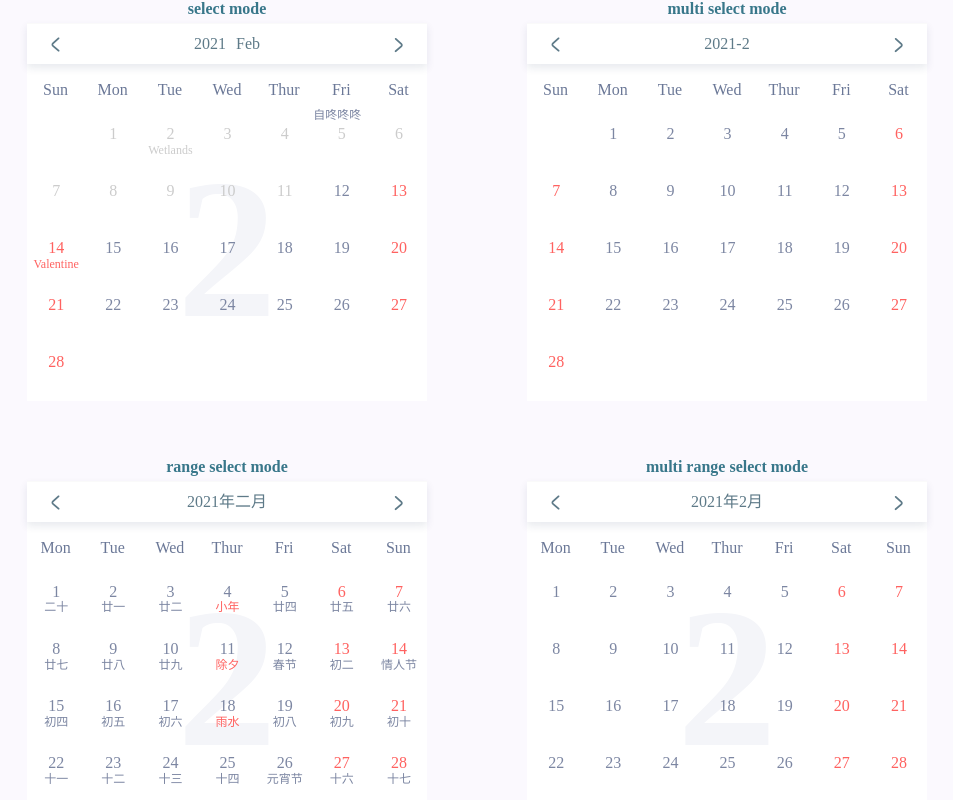
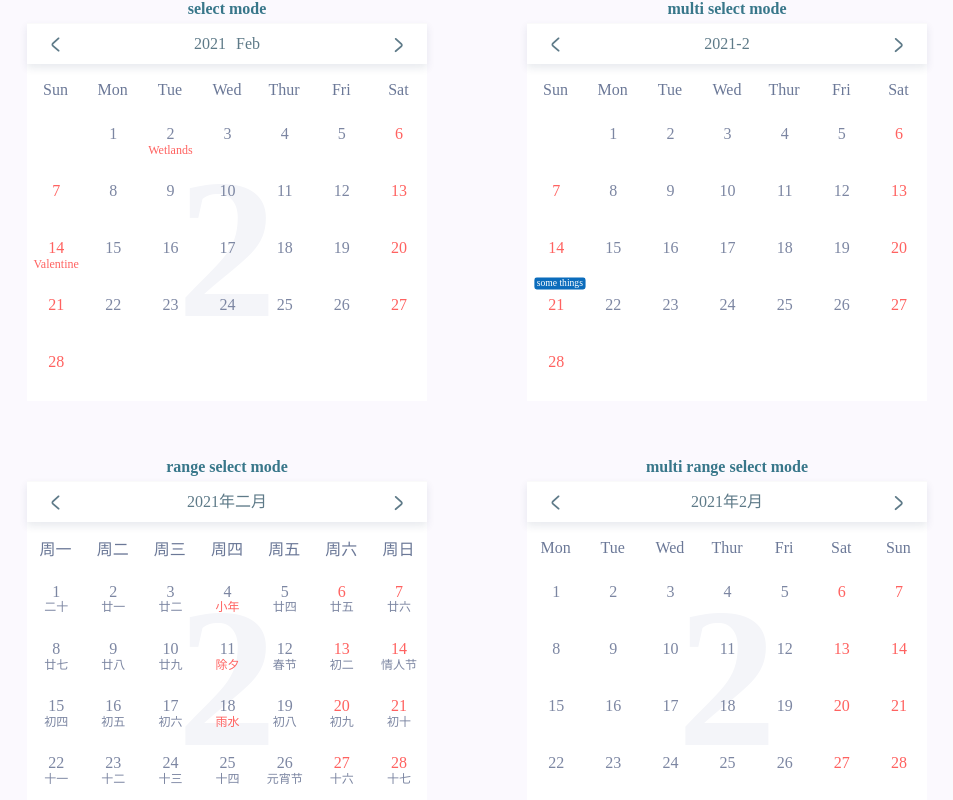
Before and after one commit to Hzy0913/mpvue-calendar, a Vue app: page / in a window 1280 px wide. Shown: the top 800 px of the page, without its empty margins (163-1116 px from the left). Built offline with nearby package versions, Linux system fonts and the light colour scheme.

Commit message:
feat: update example

```diff
--- a/example/App.vue
+++ b/example/App.vue
@@ -4,14 +4,15 @@
       <Calendar
         backgroundText
         class-name="select-mode"
-        :begin="selectbegin"
-        :tile-content="selectend"
         :format="formatOfSelecteMode"
         :holidays="holidays"
+        language="en"
       />
       <Calendar
         selectMode="multi"
         class-name="multi-mode"
+        language="en"
+        :tile-content="multiTileContent"
       />
       <Calendar
         monFirst
@@ -20,6 +21,7 @@
         :lunar="lunar"
         class-name="range-mode"
         :format="formatOfRangeMode"
+        language="cn"
       />
       <Calendar
         monFirst
@@ -100,10 +102,24 @@
           content: '自咚咚咚'
         }
       })
+
+      const currentDate = new Date();
+      const currentYear = currentDate.getFullYear();
+      const currentMonth = currentDate.getMonth() + 1;
+      const currentDay = currentDate.getDate();
+
+      const multiTileContent = ref({
+        [`${currentYear}-${currentMonth}-${currentDay}`]: {
+          className: 'content-item-classname',
+          content: 'some things'
+        }
+      })
+
       function onSelect(e) {
         // selectDate.value = e
         console.log(e, 'onSelectonSelectonSelect')
       }
+
       function click1() {
         // selectbegin.value = '2021-2-5';
         // selectend.value['2021-2-24'] = '的基督教的'
@@ -214,6 +230,7 @@
         selectend,
         click1,
         selectModeRef,
+        multiTileContent,
         formatOfmultiMode,
         formatOfRangeMode,
         formatOfSelecteMode,
@@ -283,6 +300,15 @@
       font-weight: bold;
       margin-bottom: 5px;
     }
+    .content-item-classname{
+      color: #fff;
+      background: #0b6cbc;
+      display: inline-block;
+      white-space: nowrap;
+      padding: 0 3px;
+      border-radius: 3px;
+      transform: scale(.8);
+    }
   }
 
   .range-mode{
```
